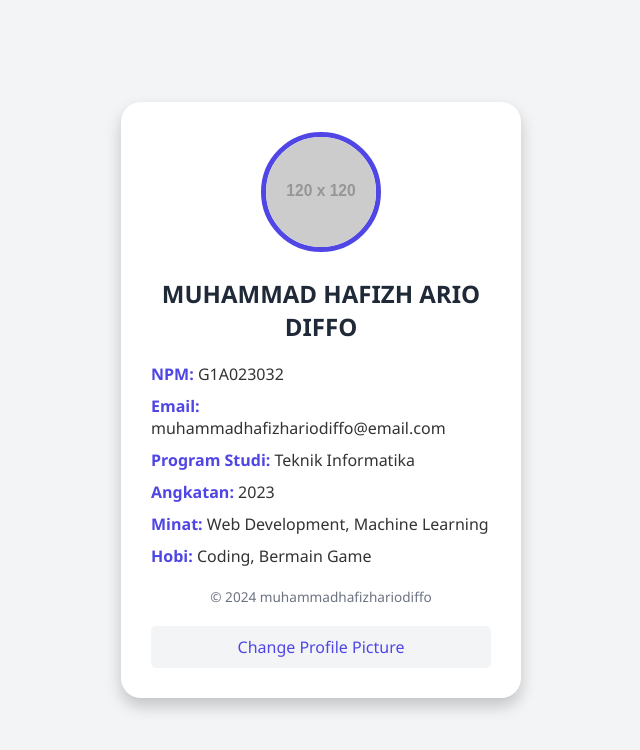
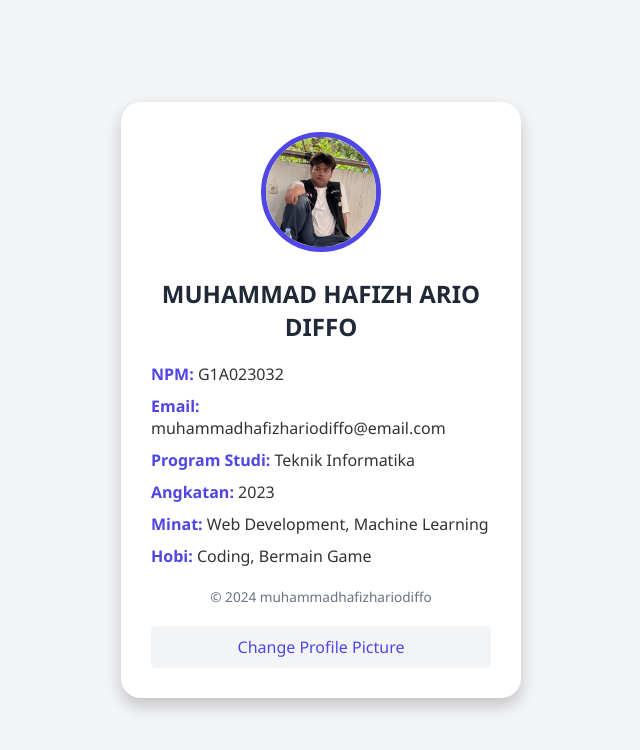
Before and after one commit to Mhad3rd/My-profile, a plain HTML site: page index.html in a window 1280 px wide. Shown: the whole page, without its empty margins (319-959 px from the left). Drawn offline with Linux system fonts and the light colour scheme; placeholder pictures from the web are drawn by us.

Commit message:
Update index.html

```diff
--- a/index.html
+++ b/index.html
@@ -90,7 +90,7 @@
 </head>
 <body>
     <div class="profile-container">
-        <img id="profileImage" src="https://via.placeholder.com/120" alt="Profile Picture" class="profile-image">
+        <img id="profileImage" src="WhatsApp Image 2025-02-17 at 20.42.15_164502f8.jpg" alt="Profile Picture" class="profile-image">
         <div class="profile-name">MUHAMMAD HAFIZH ARIO DIFFO</div>
         <div class="profile-info">
             <p><span>NPM:</span> G1A023032</p>
```
